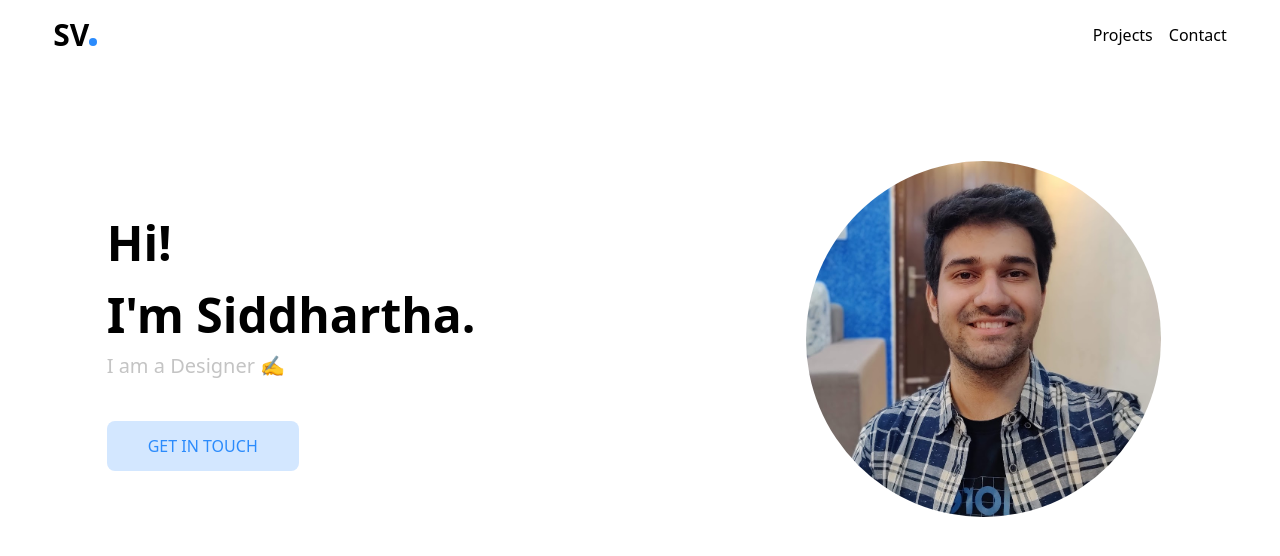
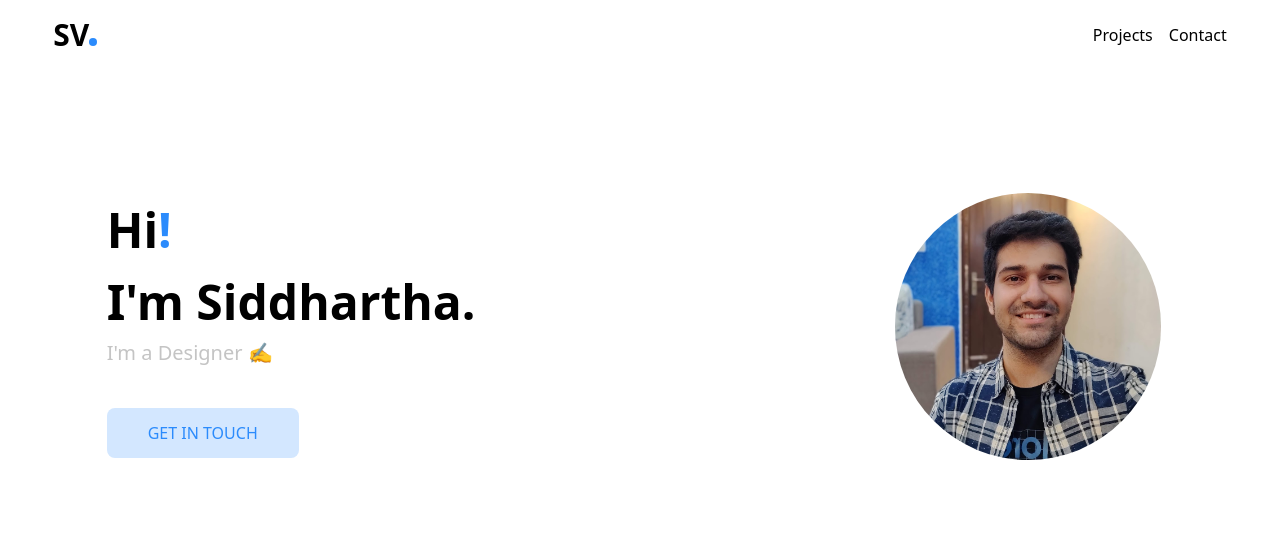
Before and after one commit to BRO3886/sidv.dev, a Next.js app: page / in a window 1280 px wide. Shown: the top 556 px of the page. Built offline with nearby package versions, Linux system fonts and the light colour scheme.

Commit message:
:art: UI fixes

```diff
--- a/components/Landing.jsx
+++ b/components/Landing.jsx
@@ -10,10 +10,14 @@ const Landing = () => {
 	}, []);
 
 	return (
-		<div className="flex mt-20 items-center justify-center">
+		<div className="flex my-28 items-center justify-center">
 			<div className="w-10/12 mx-auto flex flex-col md:flex-row-reverse items-center justify-between">
-				<div className="w-8/12 md:w-4/12 m-3">
-					<img className="rounded-full" src={content.landing.img.url} alt={content.landing.img.alt}></img>
+				<div className="w-8/12 md:w-3/12 m-3">
+					<img
+						className="rounded-full"
+						src={content.landing.img.url}
+						alt={content.landing.img.alt}
+					></img>
 				</div>
 				<div className="text-black text-center md:text-left">
 					<h2
@@ -22,12 +26,12 @@ const Landing = () => {
 						} transform transition duration-1000 ease-in-out text-3xl md:text-5xl font-bold`}
 					>
 						{content.landing.text[0]}
+						<span className="text-blue">!</span>
 						<br />
 						{content.landing.text[1]}
 					</h2>
 					<h1 className="text-grey text-xl">
-						{content.landing.text[2]}
-						{" "}
+						{content.landing.text[2]}{" "}
 						<Typical
 							steps={content.landing.typical}
 							loop={Infinity}
--- a/content/content.js
+++ b/content/content.js
@@ -17,7 +17,7 @@ export default {
 			url: "/assets/me.jpg",
 			alt: "Siddhartha Varma",
 		},
-		text: ["Hi!", "I'm Siddhartha.", "I am a"],
+		text: ["Hi", "I'm Siddhartha.", "I'm a"],
 		typical: ["Fullstack Dev 🚀", 2000, "Designer ✍", 2000, "Netflix Addict 🍿", 2000],
 		btnText: "Get in Touch",
 	},
--- a/pages/index.js
+++ b/pages/index.js
@@ -6,7 +6,7 @@ export default function Home() {
 	return (
 		<div className="">
 			<Head>
-				<meta charset="utf-8" />
+				<meta charSet="utf-8" />
 				<link rel="icon" href="%PUBLIC_URL%/favicon.ico" />
 				<meta name="viewport" content="initial-scale=1.0, width=device-width" />
 				<meta name="theme-color" content="#ffffff" />
```
